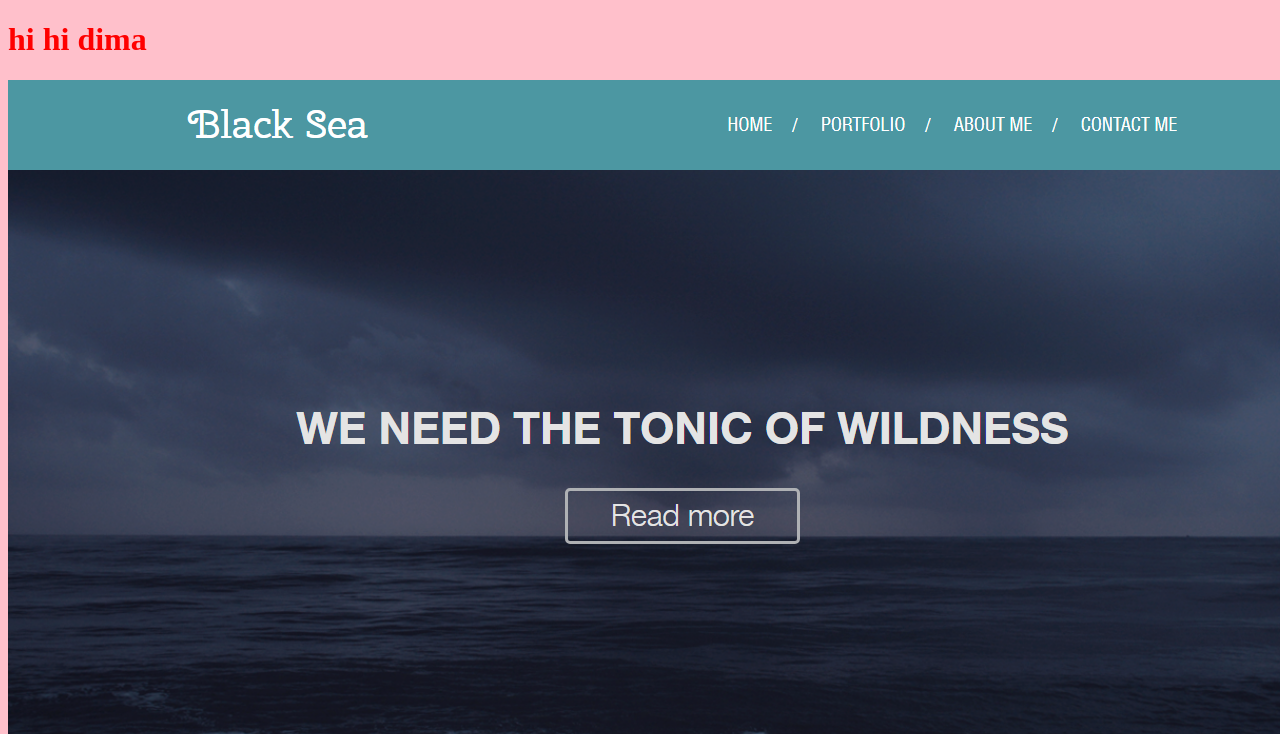
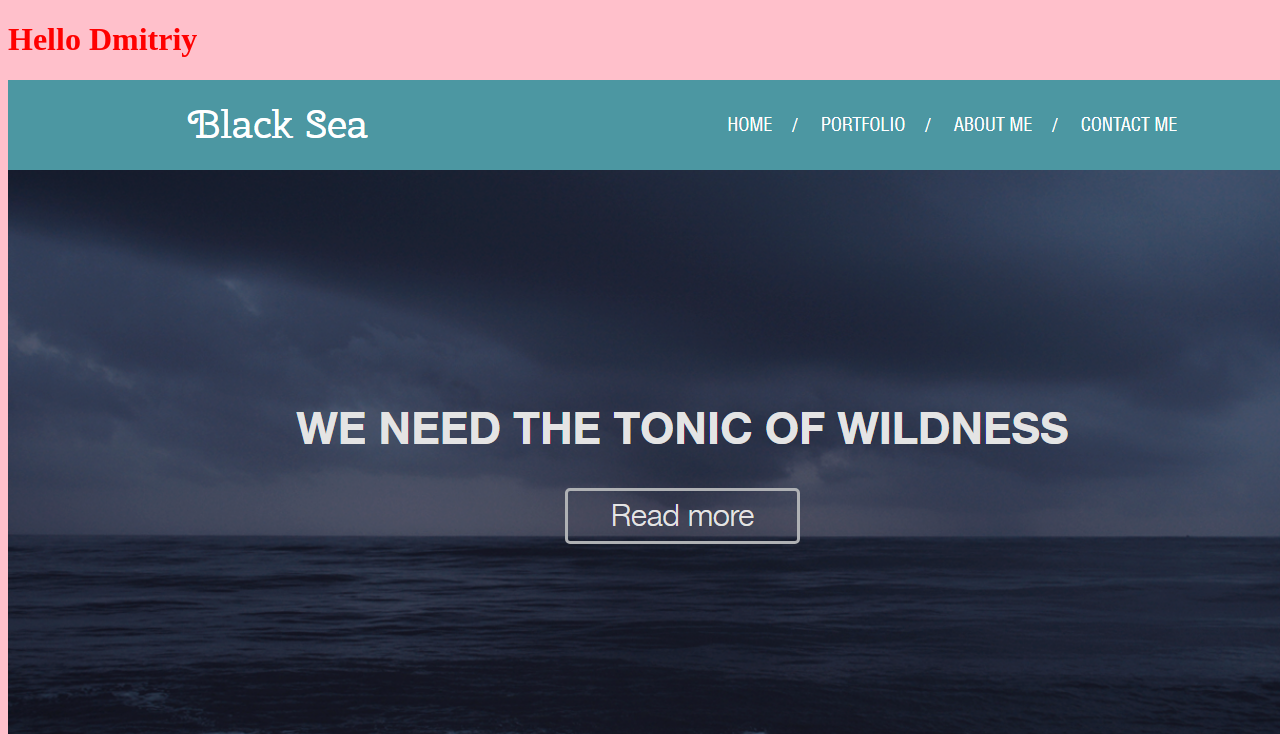
Before and after one commit to dmitriylu/gittest, a plain HTML site: page index.html in a window 1280 px wide. Shown: the top 734 px of the page. Drawn offline with Linux system fonts and the light colour scheme.

Commit message:
Изменил заголовок h1

```diff
--- a/index.html
+++ b/index.html
@@ -10,7 +10,7 @@
 </head>
 
 <body>
-    <h1> hi hi dima</h1>
+    <h1> Hello Dmitriy</h1>
     <img src="img/Б.png" alt="#">::
     <p>this my work</p>
    <p>Lorem ipsum dolor sit amet, consectetur adipisicing elit. Optio architecto totam beatae assumenda doloribus minus?</p>
```
